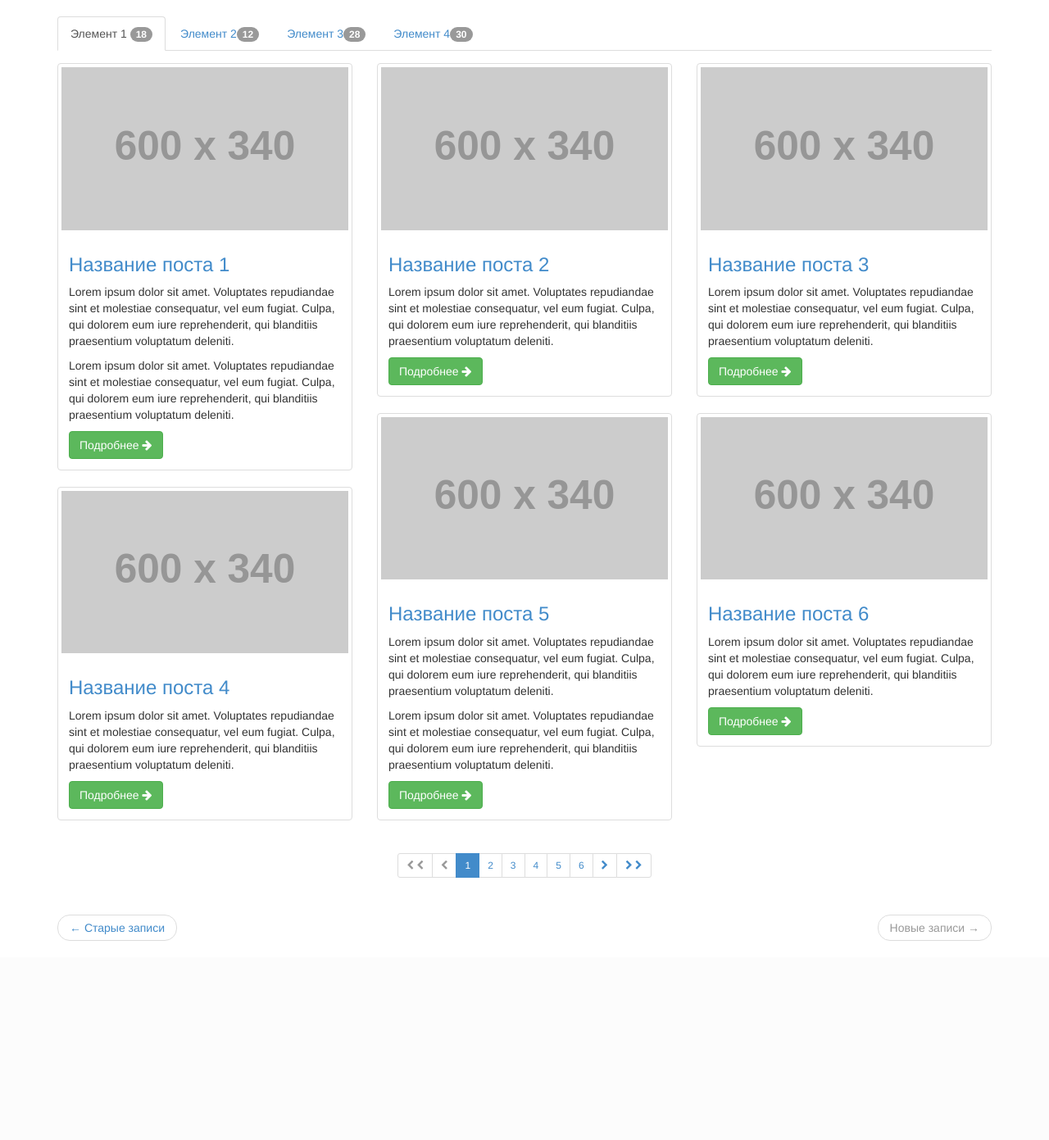
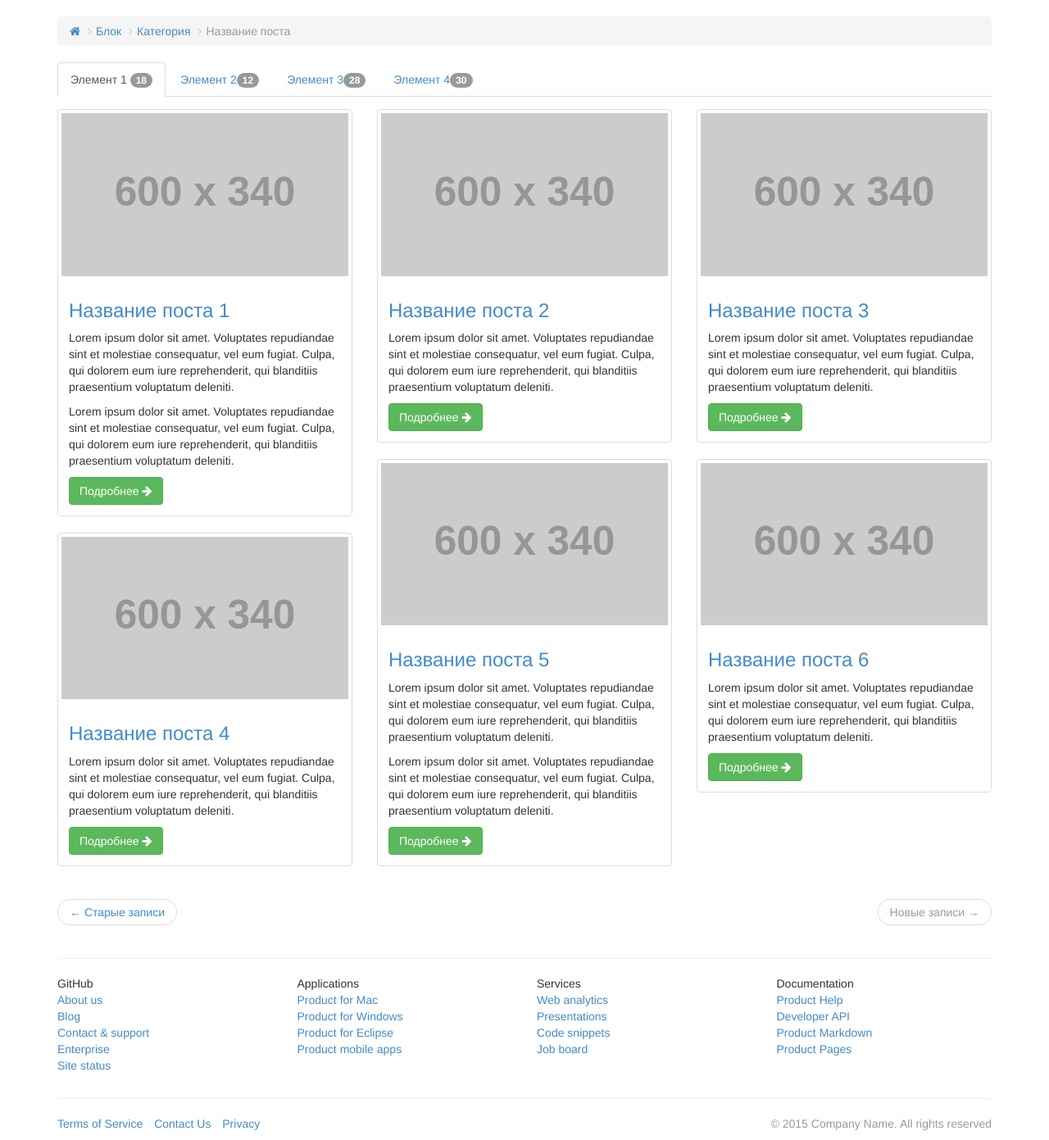
Before and after one commit to GsvetlanaD/example-html, a PHP site: page /catalog.html in a window 1280 px wide. Shown: the part 51-1442 px from the top of the page at 82% size. Before the commit the page ends 1199 px from the top, so only its background shows below. Run offline with PHP 8.4, Linux system fonts and the light colour scheme; grey boxes labelled with a size stand in for pictures from a placeholder-image service; some libraries are stand-ins or nearby versions.

Commit message:
lessons20

```diff
--- a/catalog.html
+++ b/catalog.html
@@ -64,6 +64,18 @@
 </div>
 <div class="container">
     <div class="row">
+        <div class="container">
+            <ol class="breadcrumb">
+                <li>
+                    <a href="#">
+                        <i class="fa fa-home"></i>
+                    </a>
+                </li>
+                <li><a href="#">Блок</a></li>
+                <li><a href="#">Категория</a></li>
+                <li class="active">Название поста</li>
+            </ol>
+        </div>
         <div class="container">
             <ul class="nav nav-tabs"><!--второстепенная навигация(nav-pills-другие кнопки)-->
                 <li class="active">
@@ -148,36 +160,72 @@
         </div>
     </div>
     <!--Пагинация-->
-    <nav class="text-center">
-        <ul class="pagination pagination-sm">
-            <li class="disabled"><a href="#">
-                <i class="fa fa-chevron-left"></i>
-                <i class="fa fa-chevron-left"></i>
-            </a></li>
-            <li class="disabled"><a href="#">
-                <i class="fa fa-chevron-left"></i>
-            </a></li>
-            <li class="active"><a href="#">1</a></li>
-            <li><a href="#">2</a></li>
-            <li><a href="#">3</a></li>
-            <li><a href="#">4</a></li>
-            <li><a href="#">5</a></li>
-            <li><a href="#">6</a></li>
-            <li><a href="#">
-                <i class="fa fa-chevron-right"></i>
-            </a></li>
-            <li><a href="#">
-                <i class="fa fa-chevron-right"></i>
-                <i class="fa fa-chevron-right"></i>
-            </a></li>
-        </ul>
-    </nav>
     <nav>
         <ul class="pager">
             <li class="previous"><a href="#">&larr; Старые записи</a></li>
             <li class="next disabled"><a href="#">Новые записи &rarr;</a></li>
         </ul>
     </nav>
+</div>
+<!-- Footer  -->
+<div class="container">
+    <hr>
+    <div class="row">
+        <div class="col-xs-3">
+            <ul class="list-unstyled">
+                <li>GitHub
+                <li>
+                <li><a href="#">About us</a></li>
+                <li><a href="#">Blog</a></li>
+                <li><a href="#">Contact & support</a></li>
+                <li><a href="#">Enterprise</a></li>
+                <li><a href="#">Site status</a></li>
+            </ul>
+        </div>
+        <div class="col-xs-3">
+            <ul class="list-unstyled">
+                <li>Applications
+                <li>
+                <li><a href="#">Product for Mac</a></li>
+                <li><a href="#">Product for Windows</a></li>
+                <li><a href="#">Product for Eclipse</a></li>
+                <li><a href="#">Product mobile apps</a></li>
+            </ul>
+        </div>
+        <div class="col-xs-3">
+            <ul class="list-unstyled">
+                <li>Services
+                <li>
+                <li><a href="#">Web analytics</a></li>
+                <li><a href="#">Presentations</a></li>
+                <li><a href="#">Code snippets</a></li>
+                <li><a href="#">Job board</a></li>
+            </ul>
+        </div>
+        <div class="col-xs-3">
+            <ul class="list-unstyled">
+                <li>Documentation
+                <li>
+                <li><a href="#">Product Help</a></li>
+                <li><a href="#">Developer API</a></li>
+                <li><a href="#">Product Markdown</a></li>
+                <li><a href="#">Product Pages</a></li>
+            </ul>
+        </div>
+    </div>
+    <hr>
+    <div class="row">
+        <div class="col-xs-8">
+            <ul class="list-unstyled list-inline pull-left">
+                <li><a href="#">Terms of Service</a></li>
+                <li><a href="#">Contact Us</a></li>
+                <li><a href="#">Privacy</a></li>
+            </ul>
+        </div>
+        <div class="col-xs-4">
+            <p class="text-muted pull-right">© 2015 Company Name. All rights reserved</p>
+        </div>
+    </div>
 </div>
 <!-- jQuery (necessary for Bootstrap's JavaScript plugins) -->
 <script src="https://ajax.googleapis.com/ajax/libs/jquery/1.12.4/jquery.min.js"></script>
--- a/index.css
+++ b/index.css
@@ -8,6 +8,10 @@ a.spoiler.collapsed:after {
 
 .nav-tabs {
     margin-bottom: 15px;
+}
+.breadcrumb > li + li:before{
+    content: '\f105';
+    font-family: 'FontAwesome';
 }
 
 @media screen and (max-width: 767px) {
```
